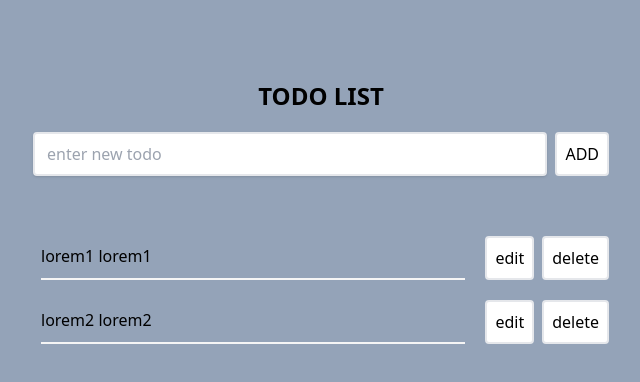
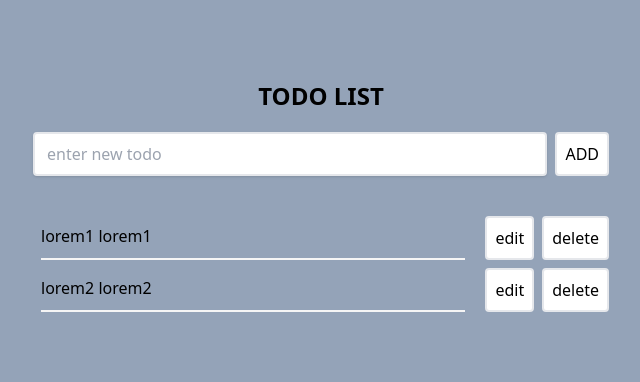
Before and after one commit to har-y/todo-app, a React (Vite) app: page / in a window 1280 px wide. Shown: the top 382 px of the page, without its empty margins (319-959 px from the left). Built offline with nearby package versions, Linux system fonts and the light colour scheme.

Commit message:
fix some code

```diff
--- a/src/components/itemtodo/ItemTodo.jsx
+++ b/src/components/itemtodo/ItemTodo.jsx
@@ -16,7 +16,6 @@ const ItemTodo = (props) => {
   };
 
   return (
-    <ul className="w-full pt-5">
     <li className="flex w-full justify-between">
       {!edit && (
         <ContentTodo
@@ -27,7 +26,6 @@ const ItemTodo = (props) => {
       )}
       {edit && <EditTodo onCancelEditTodo={editHandler} />}
     </li>
-    </ul>
   );
 };
 
--- a/src/components/listtodo/ListTodo.jsx
+++ b/src/components/listtodo/ListTodo.jsx
@@ -2,7 +2,7 @@ import ItemTodo from '../itemtodo/ItemTodo';
 
 const ListTodo = (props) => {
   return (
-    <ul className="w-full pt-5">
+    <ul className="w-full space-y-2 pt-5">
       {props.data.map((arg) => {
         return (
           <ItemTodo
```
Lines whose indentation alone changed are shown as unchanged.
